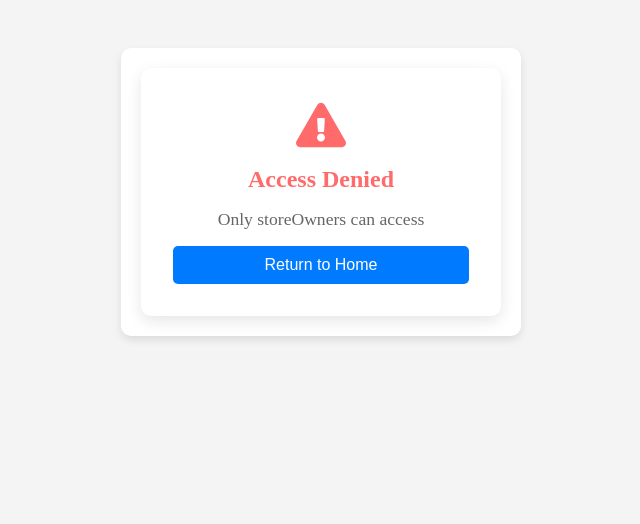
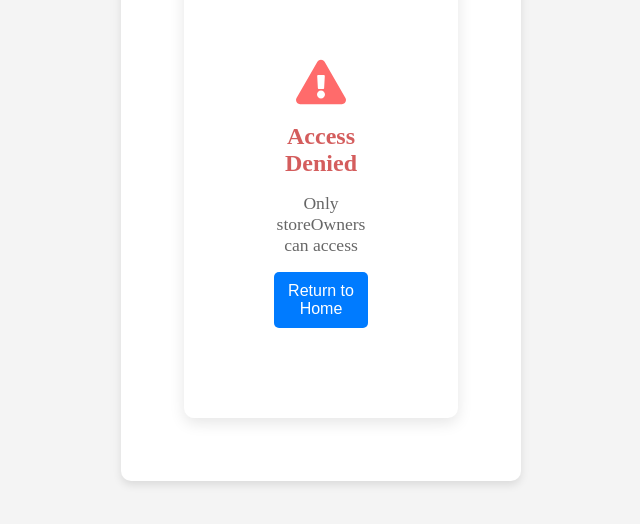
Before and after one commit to M-Rishi-krishnan/Software-Engineering-PillFinder, a React (Create React App) app: page /create-store in a window 1280 px wide. Shown: the part 208-732 px from the top of the page, without its empty margins (319-959 px from the left). Built offline with nearby package versions, Linux system fonts and the light colour scheme; no server answers.

Commit message:
RBAC fully fixed and blockers

```diff
--- a/src/AddMedicine.js
+++ b/src/AddMedicine.js
@@ -1,3 +1,4 @@
+
 import React, { useState, useEffect } from "react";
 import { useNavigate } from "react-router-dom";
 import "./AddMedicine.css"; // Import CSS
--- a/src/AdminPanel.css
+++ b/src/AdminPanel.css
@@ -169,19 +169,20 @@ tr:hover {
 }
 
 .unauthorized-message {
+  margin: 12%;
   display: flex;
   flex-direction: column;
   align-items: center;
   justify-content: center;
   background-color: white;
-  padding: 2rem;
+  padding: 90px;
   border-radius: 10px;
   box-shadow: 0 5px 15px rgba(0, 0, 0, 0.1);
   text-align: center;
 }
 
 .unauthorized-message h2 {
-  color: #ff6b6b;
+  color: #bd0606a6;
   margin-top: 1rem;
 }
 
@@ -190,3 +191,47 @@ tr:hover {
   font-size: 1.1rem;
   color: #666;
 }
+
+.medicine-list {
+  margin-top: 20px;
+  overflow-x: auto;
+}
+
+.medicine-list table {
+  width: 100%;
+  border-collapse: collapse;
+}
+
+.medicine-list th, .medicine-list td {
+  text-align: left;
+  padding: 8px;
+  border-bottom: 1px solid #ddd;
+}
+
+.medicine-list th {
+  background-color: #f2f2f2;
+}
+
+.unauthorized-message {
+  margin: 12%;
+  display: flex;
+  flex-direction: column;
+  align-items: center;
+  justify-content: center;
+  background-color: white;
+  padding: 90px;
+  border-radius: 10px;
+  box-shadow: 0 5px 15px rgba(0, 0, 0, 0.1);
+  text-align: center;
+}
+
+.unauthorized-message h2 {
+  color: #bd0606a6;
+  margin-top: 1rem;
+}
+
+.unauthorized-message p {
+  margin: 1rem 0;
+  font-size: 1.1rem;
+  color: #666;
+}
--- a/src/CreateStore.css
+++ b/src/CreateStore.css
@@ -84,3 +84,27 @@
     width: 60px;
     height: 60px;
   }
+
+  .unauthorized-message {
+    margin: 12%;
+    display: flex;
+    flex-direction: column;
+    align-items: center;
+    justify-content: center;
+    background-color: white;
+    padding: 90px;
+    border-radius: 10px;
+    box-shadow: 0 5px 15px rgba(0, 0, 0, 0.1);
+    text-align: center;
+  }
+
+  .unauthorized-message h2 {
+    color: #bd0606a6;
+    margin-top: 1rem;
+  }
+
+  .unauthorized-message p {
+    margin: 1rem 0;
+    font-size: 1.1rem;
+    color: #666;
+  }
--- a/src/CreateStore.js
+++ b/src/CreateStore.js
@@ -87,12 +87,18 @@ const CreateStore = () => {
   };
 
   const handleCreateStore = async () => {
+
     if (!storeName.trim() || !ownerName.trim() || !phone.trim() || location.lat == null || location.lng == null) {
       setError("All fields are required.");
       return;
     }
 
     const token = localStorage.getItem("token");
+    if (!token) {
+      setError("Please log in first");
+      navigate("/login");
+      return;
+  }
     const requestBody = {
       email: localStorage.getItem("email"),
       storeName,
--- a/src/Login.css
+++ b/src/Login.css
@@ -163,3 +163,56 @@
         height: auto;
     }
 }
+
+.password-strength {
+    margin-top: 8px;
+    font-size: 12px;
+    display: flex;
+    align-items: center;
+    gap: 8px;
+  }
+
+  .strength-meter {
+    height: 6px;
+    width: 100px;
+    background-color: #e0e0e0;
+    border-radius: 3px;
+    overflow: hidden;
+  }
+
+  .strength-bar {
+    height: 100%;
+    width: 0;
+    transition: width 0.3s ease;
+  }
+
+  .weak .strength-bar {
+    width: 33%;
+    background-color: #ff4d4f;
+  }
+
+  .medium .strength-bar {
+    width: 66%;
+    background-color: #faad14;
+  }
+
+  .strong .strength-bar {
+    width: 100%;
+    background-color: #52c41a;
+  }
+
+  .strength-text {
+    font-weight: 500;
+  }
+
+  .weak .strength-text {
+    color: #ff4d4f;
+  }
+
+  .medium .strength-text {
+    color: #faad14;
+  }
+
+  .strong .strength-text {
+    color: #52c41a;
+  }
--- a/src/MedicineSearch.css
+++ b/src/MedicineSearch.css
@@ -2,7 +2,7 @@
     margin: 0;
     padding: 0;
     width: 100%;
-    height: 100vh;
+    height: 100%;
     font-family: 'Inter', sans-serif;
     background: #f4f7fc;
     overflow-x: hidden;
@@ -27,7 +27,7 @@
     flex-direction: column;
     align-items: center;
     justify-content: flex-start;
-    height: 100vh;
+    height: 100%;
     width: 100%;
     padding: 20px;
 }
@@ -239,6 +239,8 @@
     cursor: pointer;
     font-weight: bold;
     transition: background-color 0.3s;
+    position: relative;
+    right: 100px;
   }
 
   .add-medicine-btn:hover {
--- a/src/MedicineSearch.js
+++ b/src/MedicineSearch.js
@@ -1,3 +1,4 @@
+
 import React, { useState, useEffect } from "react";
 import { useNavigate } from "react-router-dom";
 import { motion } from "framer-motion";
@@ -16,7 +17,7 @@ const MedicineSearch = () => {
   const userRole = localStorage.getItem("role");
 
   const handleAddMedicineClick = () => {
-    navigate("/add-medicine");
+    navigate("/admin-panel");
   };
 
   useEffect(() => {
--- a/src/login.js
+++ b/src/login.js
@@ -1,4 +1,3 @@
-
 import React, { useState, useEffect } from "react";
 import { FaUser, FaUserMd, FaUserShield } from "react-icons/fa";
 import { motion } from "framer-motion";
@@ -56,15 +55,14 @@ const Login = () => {
           localStorage.setItem("token", data.token);
           localStorage.setItem("email", credentials.email);
           localStorage.setItem("role", role);
-          console.log("Token payload:", JSON.parse(atob(data.token.split('.')[1])));
-          navigate(data.redirect, { replace: true }); // Trigger
+          navigate(data.redirect, { replace: true });
         }
       } else {
         setError(data.message || "Login failed! Check your credentials.");
       }
     } catch (error) {
       console.error("❌ Error:", error);
-      setError("Failed to connect to the server.");
+      setError("Failed to connect to the server1.");
     }
   };
 
@@ -88,6 +86,7 @@ const Login = () => {
       if (data.success) {
         localStorage.setItem("email", data.email);
         localStorage.setItem("token", data.token);
+        localStorage.setItem("role", "admin");
         navigate("/admin-panel");
       } else {
         setError(data.message || "Invalid OTP.");
```
Also changed, not shown: 1 other file (tests, documents, lock files or other folders).
